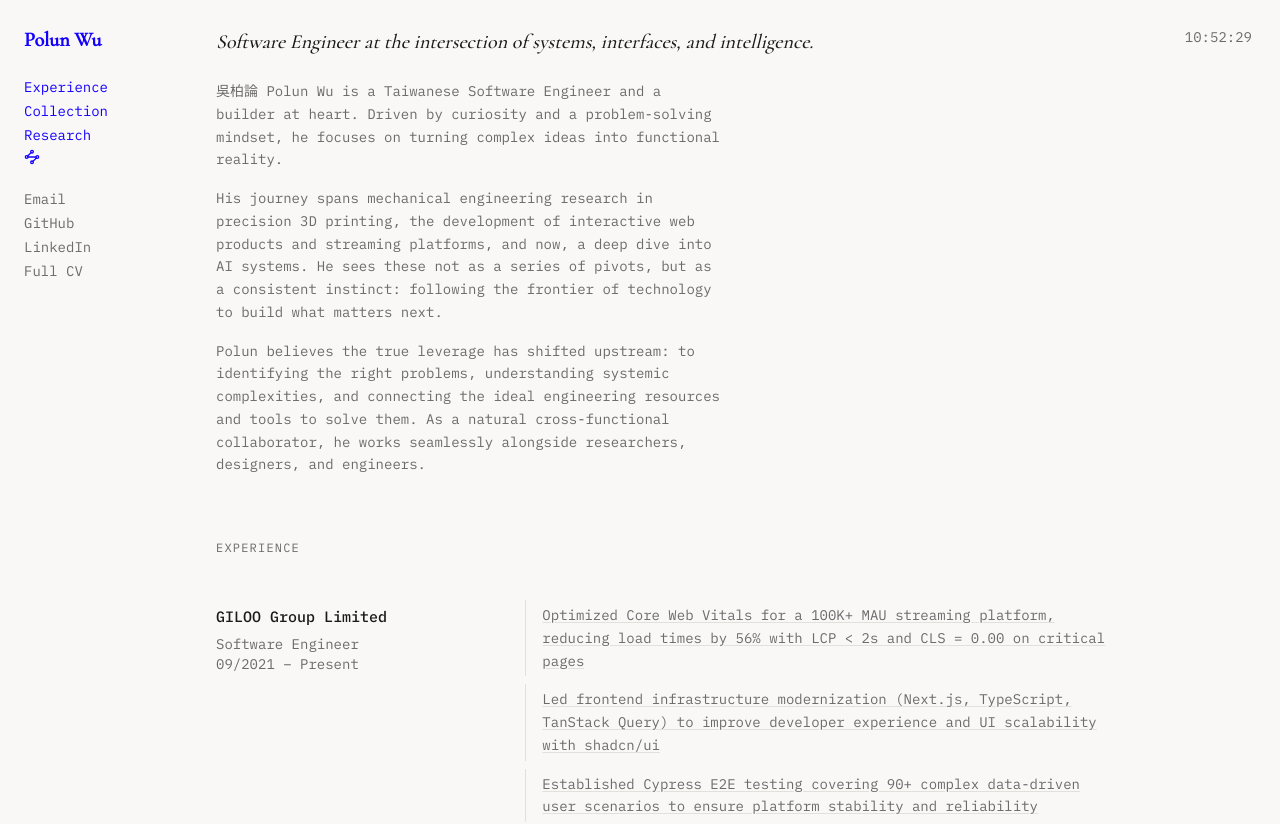
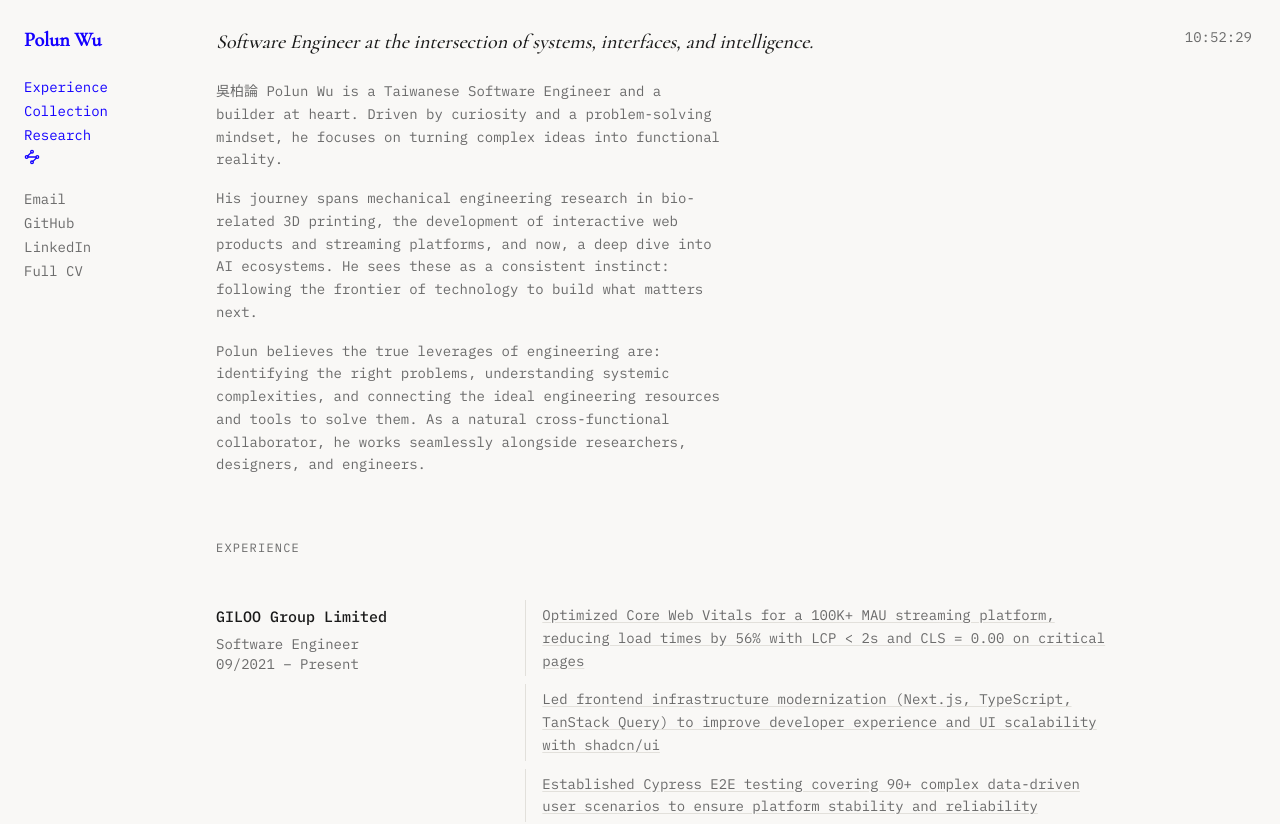
Before and after one commit to polunwu/polunwu.github.io, a Next.js app: page / in a window 1280 px wide. Shown: the top 824 px of the page. Built offline with nearby package versions, Linux system fonts and the light colour scheme.

Commit message:
feat: fix text

```diff
--- a/src/components/sections/About.tsx
+++ b/src/components/sections/About.tsx
@@ -12,17 +12,17 @@ export default function About() {
           on turning complex ideas into functional reality.
         </p>
         <p>
-          His journey spans mechanical engineering research in precision 3D
+          His journey spans mechanical engineering research in bio-related 3D
           printing, the development of interactive web products and streaming
-          platforms, and now, a deep dive into AI systems. He sees these not as
-          a series of pivots, but as a consistent instinct: following the
-          frontier of technology to build what matters next.
+          platforms, and now, a deep dive into AI ecosystems. He sees these as a
+          consistent instinct: following the frontier of technology to build
+          what matters next.
         </p>
         <p>
-          Polun believes the true leverage has shifted upstream: to identifying
-          the right problems, understanding systemic complexities, and
-          connecting the ideal engineering resources and tools to solve them. As
-          a natural cross-functional collaborator, he works seamlessly alongside
+          Polun believes the true leverages of engineering are: identifying the
+          right problems, understanding systemic complexities, and connecting
+          the ideal engineering resources and tools to solve them. As a natural
+          cross-functional collaborator, he works seamlessly alongside
           researchers, designers, and engineers.
         </p>
       </div>
--- a/src/data/collection.ts
+++ b/src/data/collection.ts
@@ -68,7 +68,7 @@ export const collection: CollectionItem[] = [
       capabilities: [
         "Platform-scale frontend engineering",
         "Internationalization architecture",
-        "Incremental system migration",
+        "System migration",
         "Cross-stack product delivery",
       ],
     },
@@ -89,7 +89,7 @@ export const collection: CollectionItem[] = [
         {
           type: "text",
           content:
-            "Internationalization was introduced in late 2023 as a POC and scaled into a platform-wide initiative covering 20+ modules in Traditional Chinese, Simplified Chinese, and English. The Nuxt implementation required navigating SSR page caching constraints and locale-aware Sitemap generation, rolling out incrementally across the header, footer, video pages, payment flows, and member center. In the Next.js rebuild, i18n was re-architected on next-intl with a [locale] dynamic route pattern, locale-aware OG metadata, and a locale switcher with Safari-specific cookie compatibility handling. ESLint rules were configured to enforce correct use of the i18n routing APIs across the codebase. Translation management evolved toward direct locale file ownership, reducing external tooling overhead and keeping locale files versioned alongside the product.",
+            "Internationalization was introduced in late 2023 as a POC and scaled into a platform-wide initiative covering 20+ modules in Traditional Chinese, Simplified Chinese, and English. The Nuxt implementation required navigating SSR page caching constraints and locale-aware Sitemap generation, rolling out incrementally across the entire platform. In the Next.js rebuild, i18n was architected on next-intl with a [locale] dynamic route pattern, locale-aware OG metadata, and a locale switcher with cookie compatibility handling. Translation management evolved toward direct locale file ownership using git submodule, reducing external tooling overhead and keeping locale files versioned alongside the product.",
         },
         {
           type: "heading",
@@ -98,7 +98,7 @@ export const collection: CollectionItem[] = [
         {
           type: "text",
           content:
-            "The notes system was built in two distinct phases. The initial implementation introduced note creation with privacy controls, tag filtering, and a card component integrated into the video page. The more significant architectural change came when notes were decoupled from their episode bindings, which enabled an independent note feed, a standalone note form, and a modal-based detail view that could surface across multiple product contexts. This unbinding required rethinking the data model, state management, and rendering strategy for a feature that had previously only existed in the context of a single video.",
+            "The notes system was built in two distinct phases. The initial implementation introduced note creation with privacy controls, tag filtering, and a card component integrated into the video page. A significant architectural change came when notes were decoupled from their episode bindings, which enabled an independent note feed, a standalone note form, and a modal-based detail view that could surface across multiple product contexts. This unbinding required rethinking the data model, state management, and rendering strategy for a feature that had previously only existed in the context of a single video.",
         },
         {
           type: "heading",
@@ -107,7 +107,7 @@ export const collection: CollectionItem[] = [
         {
           type: "text",
           content:
-            "Led the video player upgrade from end to end, starting with a research phase evaluating options against the constraints of the existing legacy implementation, followed by a POC proposal and risk assessment presented to the team, and task planning before execution. The previous player UI had been built by overriding the default control layer, which had grown difficult to maintain over time. The reconstruction rebuilt it as a fully custom interface, resolving the maintainability issues at the root. The new implementation included a redesigned seek bar, custom playback controls, a buffering animation, and DRM integration for protected content, all operating within Bitmovin's plugin and event API with custom UI state kept in sync with the underlying player lifecycle. Later iterations added subtitle experience improvements, a report button embedded in the player UI, and region-based playback restriction enforcement.",
+            "Led the video player upgrade from end to end, starting with a research phase evaluating options against the constraints of the existing legacy implementation, followed by a POC proposal and risk assessment presented to the team, and task planning before execution. The previous player UI had been built with technical debts, which had grown difficult to maintain over time. The refactor rebuilt it as a fully custom module, resolving the maintainability issues at the root. The new implementation included serveral critical UI controls and DRM integration, all operating within Bitmovin's plugin and event API with custom UI state kept in sync with the underlying player lifecycle. Later iterations added subtitle experience improvements, a report feature embedded in the player UI.",
         },
         {
           type: "heading",
@@ -116,7 +116,7 @@ export const collection: CollectionItem[] = [
         {
           type: "text",
           content:
-            "The Next.js 15 rebuild migrated the platform off Nuxt 2 (which had reached end-of-life) and established a foundation for the platform's next phase. The core architectural decision was a server/client isomorphic API pattern: Server Components use native fetch with Next.js per-call cache strategies, while client-side data fetching uses ky + React Query, routed through a unified API class that automatically detects execution environment and selects the appropriate HTTP client, with centralized 401 interception and auth token cookie management. State management was rebuilt on Zustand with a bounded store and slice pattern, with selective localStorage persistence and SSR hydration synchronization to prevent client/server state mismatch. The deployment stack was established with Docker multi-stage builds, Kubernetes manifests, and a GitLab CI pipeline across dev, staging, and production environments.",
+            "The Next.js 15 rebuild migrated the platform off Nuxt 2 (which had reached end-of-life) and established a foundation for the platform's next phase. The core architectural decision was a server/client isomorphic API pattern: Server Components use native fetch with Next.js per-call cache strategies, while client-side data fetching uses React Query, routed through a unified API class that automatically detects execution environment and selects the appropriate HTTP client, with centralized 401 interception and auth management. State management was rebuilt on Zustand with a bounded store and slice pattern, with selective localStorage persistence and SSR hydration synchronization to prevent client/server state mismatch. The deployment stack was established with Docker multi-stage builds, Kubernetes manifests, and a GitLab CI pipeline across dev, staging, and production environments.",
         },
         {
           type: "heading",
@@ -125,7 +125,7 @@ export const collection: CollectionItem[] = [
         {
           type: "text",
           content:
-            "The new platform introduced currency as a first-class UI concern, backed by a dedicated CurrencySlice in the Zustand store with persistence and SSR hydration to prevent currency flicker on page load. The currency switcher propagates selection across product cards, checkout, and billing pages. The checkout flow supported both one-time and subscription purchase paths, with a payment method selector and an invoice carrier validation step covering phone barcode and unified business number formats. Account billing management was built as a multi-step dialog flow handling subscription cancellation and restoration with intermediate confirmation states.\n\nPrior to implementation, the existing payment flows across the Nuxt platform were audited and documented, producing flowcharts and scope definitions to support early-stage planning for the migration. This work was shared with the product manager and designer to help evaluate what to carry over, what to simplify, and where the new system could make different product decisions, directly informing the design direction of the new checkout system.",
+            "The new platform introduced currency as a first-class UI concern, backed by a dedicated CurrencySlice in the Zustand store with persistence and SSR hydration to prevent currency flicker on page load. The currency switcher propagates selection across product cards, checkout, and billing pages. The checkout flow supported different purchase paths, with a payment method selector and payment forms. Account billing management was built as a multi-step dialog flow handling subscription cancellation and restoration with intermediate confirmation states.\n\nPrior to implementation, the existing payment flows across the Nuxt platform were audited and documented, producing flowcharts and scope definitions to support early-stage planning for the migration. This work was shared with the product manager and designer to help evaluate what to carry over, what to simplify, and where the new system could make different product decisions, directly informing the design direction of the new checkout system.",
         },
         {
           type: "heading",
@@ -248,7 +248,7 @@ export const collection: CollectionItem[] = [
         {
           type: "text",
           content:
-            "The data layer was built on Redux Toolkit Query with a custom baseQueryWithAuth handling authentication centrally: Cookie token injection, header propagation, and automatic 401 logout. API services were organized by domain using the injectEndpoints pattern (episodes, films, people, subtitles, events, etc.), and cache invalidation was managed through a typed cache tag system for precise, per-entity updates rather than broad invalidation.",
+            "The data layer was built on Redux Toolkit Query with a custom baseQueryWithAuth handling authentication centrally: Cookie token injection, header propagation, and automatic 401 logout. API services were organized by domain using the injectEndpoints pattern, and cache invalidation was managed through a typed cache tag system for precise, per-entity updates rather than broad invalidation.",
         },
         {
           type: "heading",
@@ -257,7 +257,7 @@ export const collection: CollectionItem[] = [
         {
           type: "text",
           content:
-            "Led the Material-UI upgrade across three major versions (v5 → v6 → v7), handling breaking changes and deprecated API migrations at each stage, including a systematic migration from system props to sx props, Grid to Grid2, and LoadingButton integration. The MUI color palette was extended with custom brand colors to align the component library with Giloo's design system.",
+            "Led the Material-UI upgrade across three major versions (v5 → v6 → v7), handling breaking changes and deprecated API migrations at each stage, including a systematic migration from system props to sx props, core UI changes integration. The MUI color palette was extended with custom brand colors to align the component library with Giloo's design system.",
         },
       ],
       gallery: [
```
